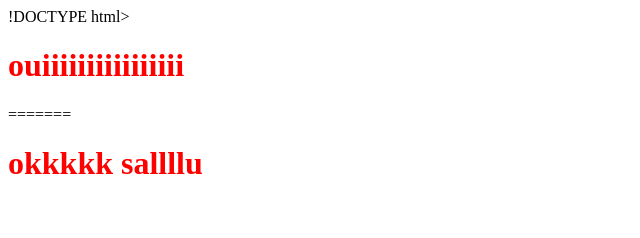
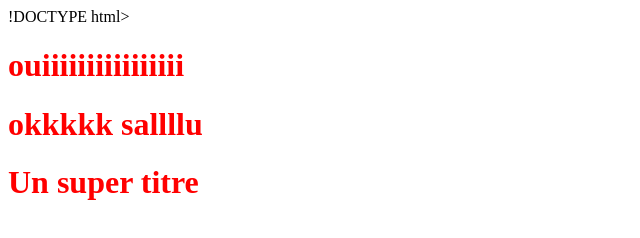
Before and after one commit to Kahina24D/Kahina24D, a plain HTML site: page index.html in a window 1280 px wide. Shown: the whole page, without its empty margins (0-640 px from the left). Drawn offline with Linux system fonts and the light colour scheme.

Commit message:
voila mon premier commit

```diff
--- a/index.html
+++ b/index.html
@@ -11,8 +11,12 @@
 <body>
 
     <h1>ouiiiiiiiiiiiiiiii</h1>
-=======
+
+
     <h1>okkkkk sallllu</h1>
+
+    <h1>Un super titre</h1>
+
 
 </body>
 </html>
```
